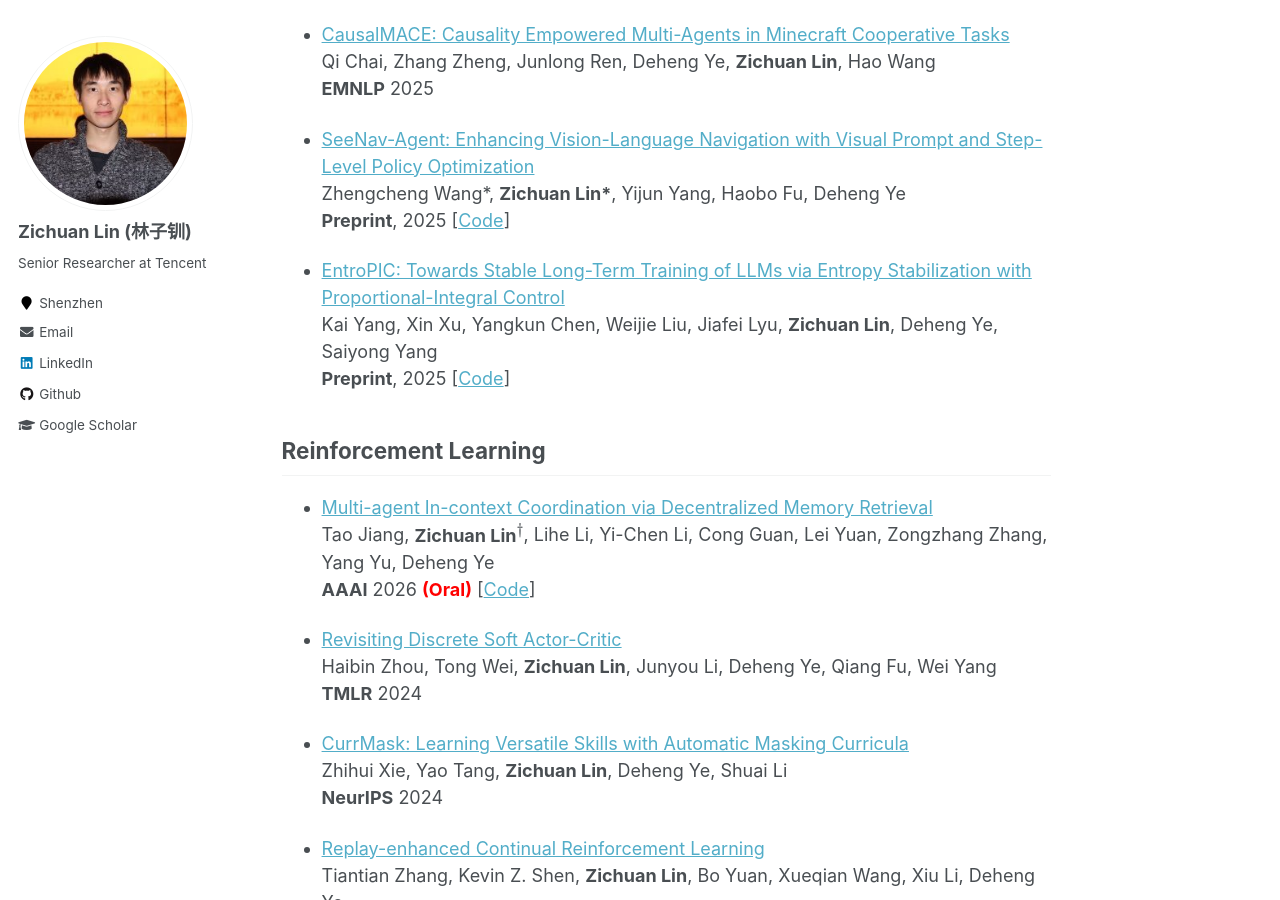
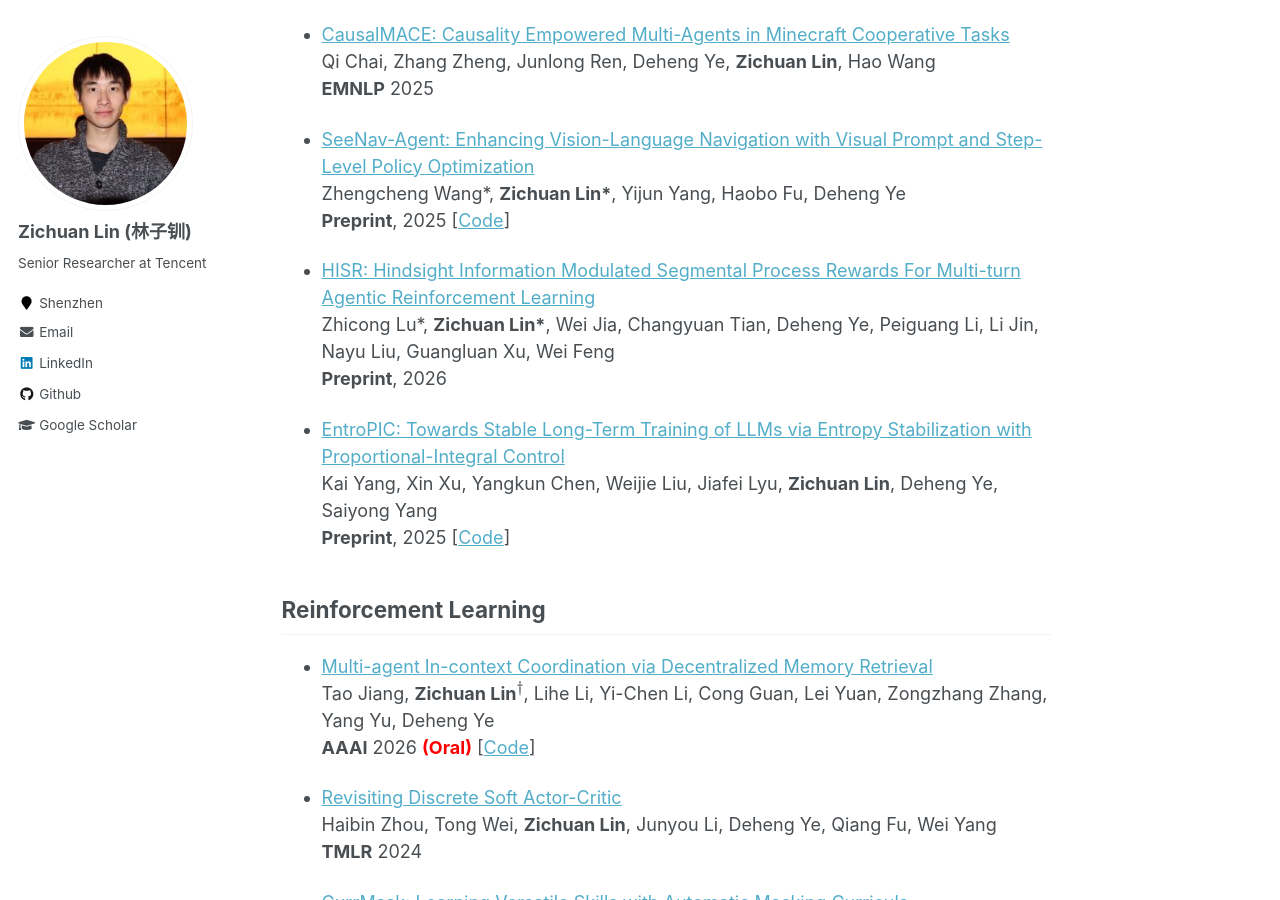
Before and after one commit to LinZichuan/linzichuan.github.io, a Jekyll site: the page built from _pages/about.md, in a window 1280 px wide and 900 px high, scrolled down 970 px. Built offline with Jekyll 4.4.1, drawn with Linux system fonts in a browser that asks for light colours; formulas are drawn with MathJax 3.

Commit message:
Update about.md

```diff
--- a/_pages/about.md
+++ b/_pages/about.md
@@ -45,6 +45,10 @@ Qi Chai, Zhang Zheng, Junlong Ren, Deheng Ye, **Zichuan Lin**, Hao Wang <br>
 - [SeeNav-Agent: Enhancing Vision-Language Navigation with Visual Prompt and Step-Level Policy Optimization](https://arxiv.org/abs/2512.02631) <br>
 Zhengcheng Wang\*, **Zichuan Lin\***, Yijun Yang, Haobo Fu, Deheng Ye <br>
 **Preprint**, 2025 [[Code](https://github.com/WzcTHU/SeeNav-Agent)]
+
+- [HISR: Hindsight Information Modulated Segmental Process Rewards For Multi-turn Agentic Reinforcement Learning](https://arxiv.org/abs/2603.18683) <br>
+Zhicong Lu\*, **Zichuan Lin\***, Wei Jia, Changyuan Tian, Deheng Ye, Peiguang Li, Li Jin, Nayu Liu, Guangluan Xu, Wei Feng <br>
+**Preprint**, 2026
 
 - [EntroPIC: Towards Stable Long-Term Training of LLMs via Entropy Stabilization with Proportional-Integral Control](https://arxiv.org/abs/2511.15248) <br>
 Kai Yang, Xin Xu, Yangkun Chen, Weijie Liu, Jiafei Lyu, **Zichuan Lin**, Deheng Ye, Saiyong Yang <br>
```
